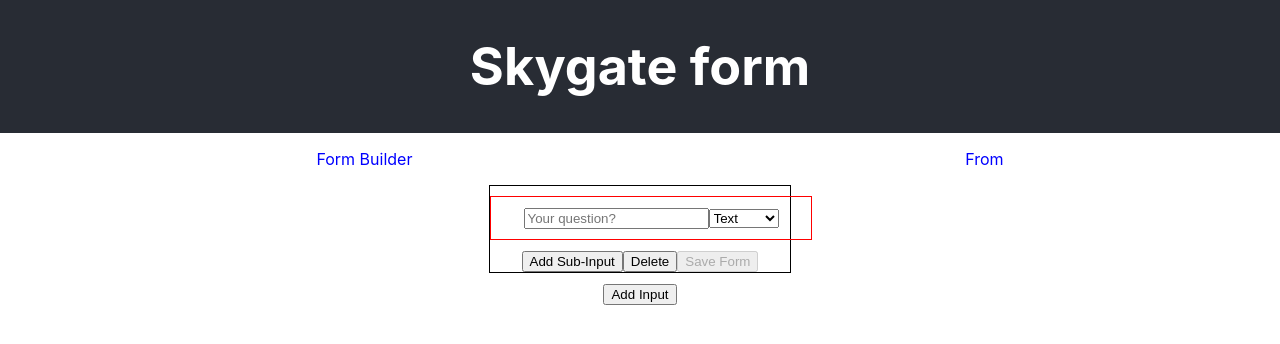
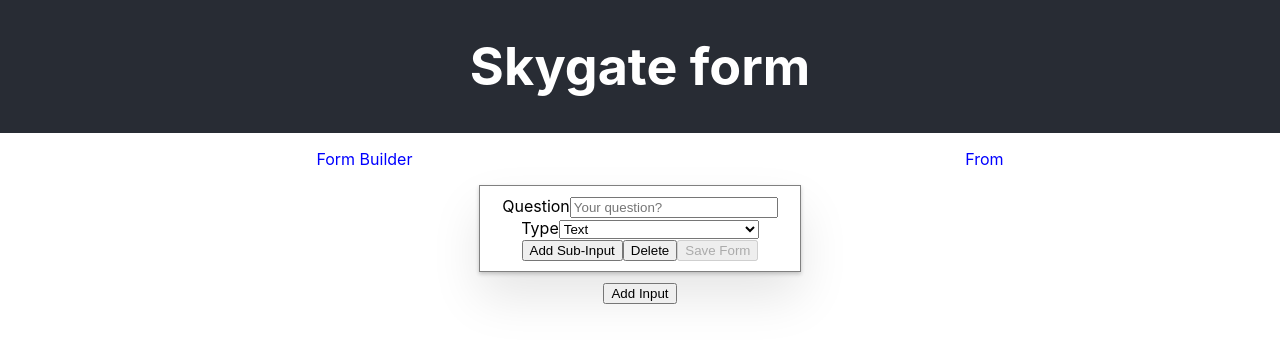
Before and after one commit to Luqapo/FormBuilder, a React (Create React App) app: page /form-builder in a window 1280 px wide. Both pictures are taken after a click on the button "Add Input". Shown: the top 344 px of the page. Built offline with nearby package versions, Linux system fonts and the light colour scheme.

Commit message:
styling start

```diff
--- a/public/index.html
+++ b/public/index.html
@@ -19,7 +19,7 @@
       work correctly both with client-side routing and a non-root public URL.
       Learn how to configure a non-root public URL by running `npm run build`.
     -->
-    <title>React App</title>
+    <title>Form Builder</title>
   </head>
   <body>
     <noscript>
--- a/src/components/Input/Input.js
+++ b/src/components/Input/Input.js
@@ -8,7 +8,7 @@ const Input = (props) => {
         case ( 'text' ):
             inputElement = (
                 <div>
-                    <label>{props.question}
+                    <label>{`${props.question}? `}
                         <input type="text" name="value" value={props.value} onChange={props.onChange} />
                     </label>
 
@@ -18,7 +18,7 @@ const Input = (props) => {
         case ( 'number' ):
             inputElement = (
                 <div>
-                    <label>{props.question}
+                    <label>{`${props.question}? `}
                         <input type="number" name="value" value={props.value} onChange={props.onChange} />
                     </label>
                 </div>
@@ -27,7 +27,7 @@ const Input = (props) => {
         case ( 'yes/no' ):
             inputElement = (
                 <div>
-                    <label>{props.question}
+                    <label>{`${props.question}? `}
                         <select name="value" onChange={props.onChange} value={props.value}>
                             <option value="no">No</option>
                             <option value="yes">Yes</option>
--- a/src/containers/FormBuilder/FormBuilder.js
+++ b/src/containers/FormBuilder/FormBuilder.js
@@ -27,9 +27,10 @@ class FormBuilder extends Component {
         return (
             <div>
                 {this.state.form.map((form,index) =>
-                    <QuestionInput key={index}
+                    <QuestionInput
+                            key={index}
                             handleDelete={() => this.handleDelete(index)}
-                            handleSave={this.handleSave}/>)}
+                            />)}
                 <button onClick={this.handleAddInput}>Add Input</button>
             </div>
         )
--- a/src/containers/FormBuilder/QuestinInput/QuestionInput.css
+++ b/src/containers/FormBuilder/QuestinInput/QuestionInput.css
@@ -7,6 +7,15 @@
 .Form {
     width: 300px;
     margin: 10px auto;
-    border: 1px solid red;
+    border: 1px solid grey;
     padding: 10px;
+    box-shadow: 0 2px 4px 0 rgba(0, 0, 0, 0.2), 0 25px 50px 0 rgba(0, 0, 0, 0.1);
 }
+
+input[name="question"], select[name="type"] {
+    width: 200px;
+}
+
+input[type="number"] {
+    width: 100px;
+}
--- a/src/containers/FormBuilder/QuestinInput/QuestionInput.js
+++ b/src/containers/FormBuilder/QuestinInput/QuestionInput.js
@@ -98,14 +98,18 @@ class QuestionInput extends Component {
     render(){
         const disabled = Boolean(this.props.formObject)
         return (
-            <div className="Input">
-                <form className="Form">
+            <div>
+                <div className="Form">
+                    <form>
+                        <label>Question
                             <input
                                 type="text"
                                 name="question"
                                 placeholder="Your question?"
                                 value={this.state.question}
                                 onChange={this.handleChange}/>
+                        </label>
+                        <label>Type
                             <select
                                     value={this.state.type}
                                     onChange={this.handleChange}
@@ -114,11 +118,13 @@ class QuestionInput extends Component {
                                 <option value="number">Number</option>
                                 <option value="yes/no">Yes/No</option>
                             </select>
+                        </label>
                     </form>
                     <button onClick={this.handleAddInput}>Add Sub-Input</button>
                     <button onClick={this.props.handleDelete}>Delete</button>
                     <button onClick={() => this.handleSave(this.state.formObject)}
                             disabled={!disabled}>Save Form</button>
+                </div>
                 {this.state.subInput}
             </div>
         )
```
Also changed, not shown: public/manifest.json. Lines whose indentation alone changed are shown as unchanged.
